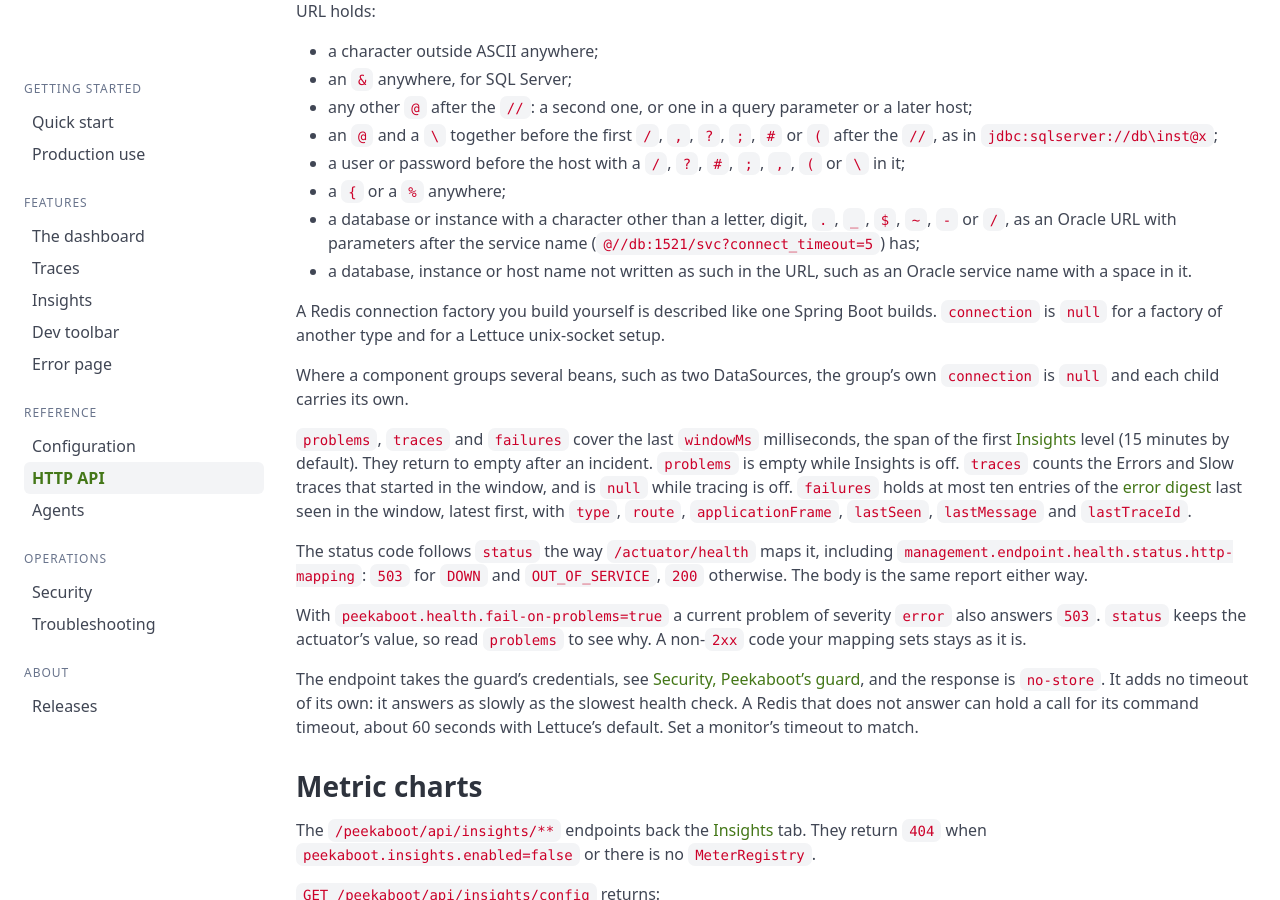
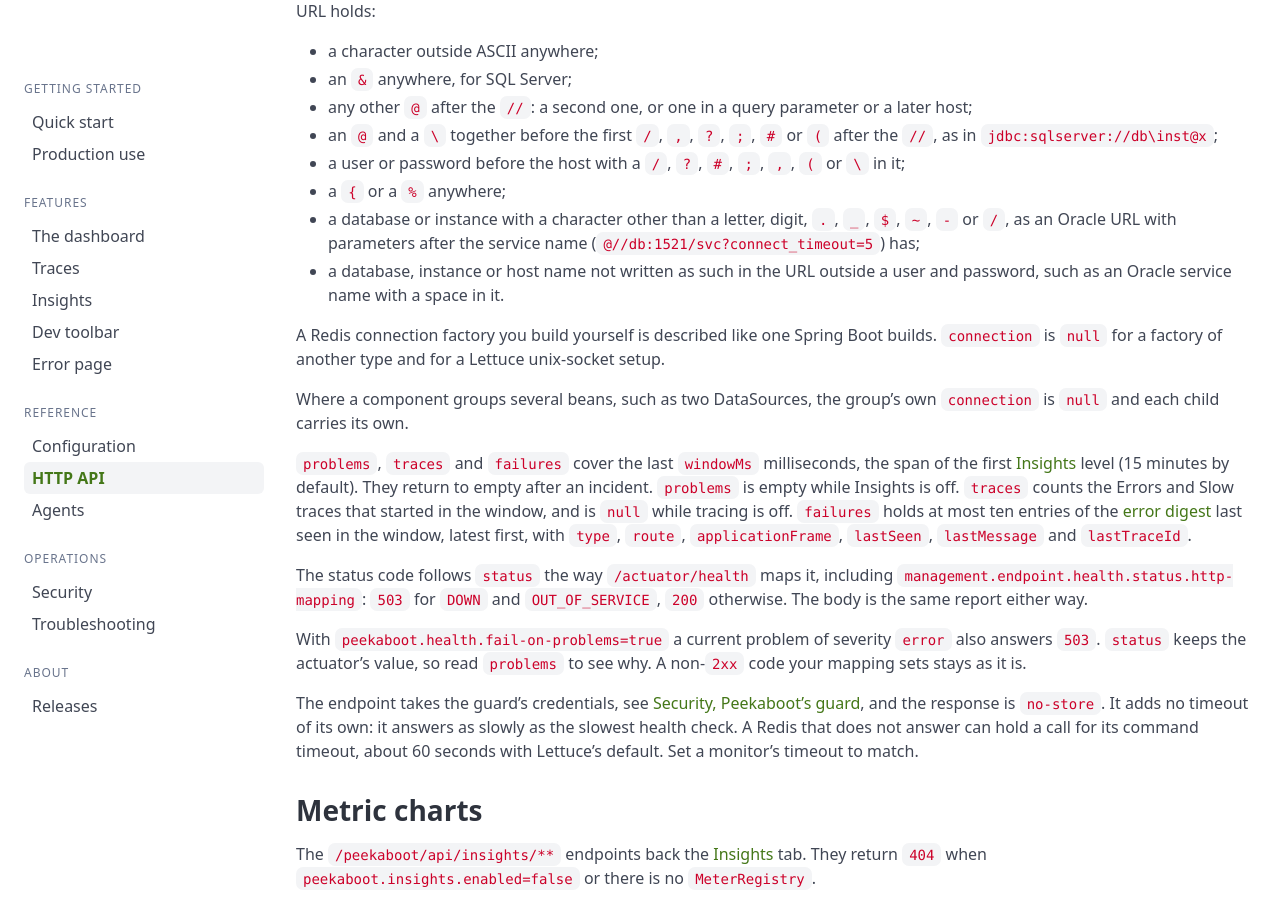
Before and after one commit to peekaboot-org/peekaboot-org.github.io, a Jekyll site: the page built from docs/api.md, in a window 1280 px wide and 900 px high, scrolled down 15029 px. Built offline with Jekyll 4.4.1, drawn with Linux system fonts in a browser that asks for light colours.

Commit message:
docs: list DB2 masking and the login host rule

```diff
--- a/docs/api.md
+++ b/docs/api.md
@@ -566,8 +566,8 @@ secret elsewhere (`apiKey`, `credentials`), gets no connection; put the credenti
 - a database or instance with a character other than a letter, digit, `.`, `_`, `$`, `~`, `-` or
   `/`, as an Oracle URL with parameters after the service name (`@//db:1521/svc?connect_timeout=5`)
   has;
-- a database, instance or host name not written as such in the URL, such as an Oracle service name
-  with a space in it.
+- a database, instance or host name not written as such in the URL outside a user and password,
+  such as an Oracle service name with a space in it.
 
 A Redis connection factory you build yourself is described like one Spring Boot builds.
 `connection` is `null` for a factory of another type and for a Lettuce unix-socket setup.
```
Also changed, not shown: docs/security.md (+1 -1 lines).
